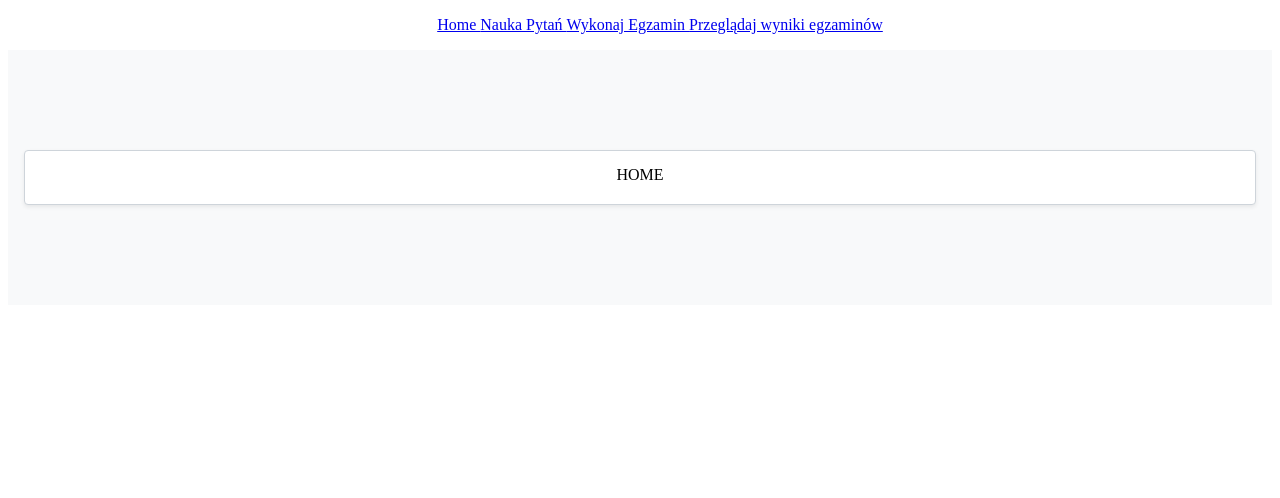
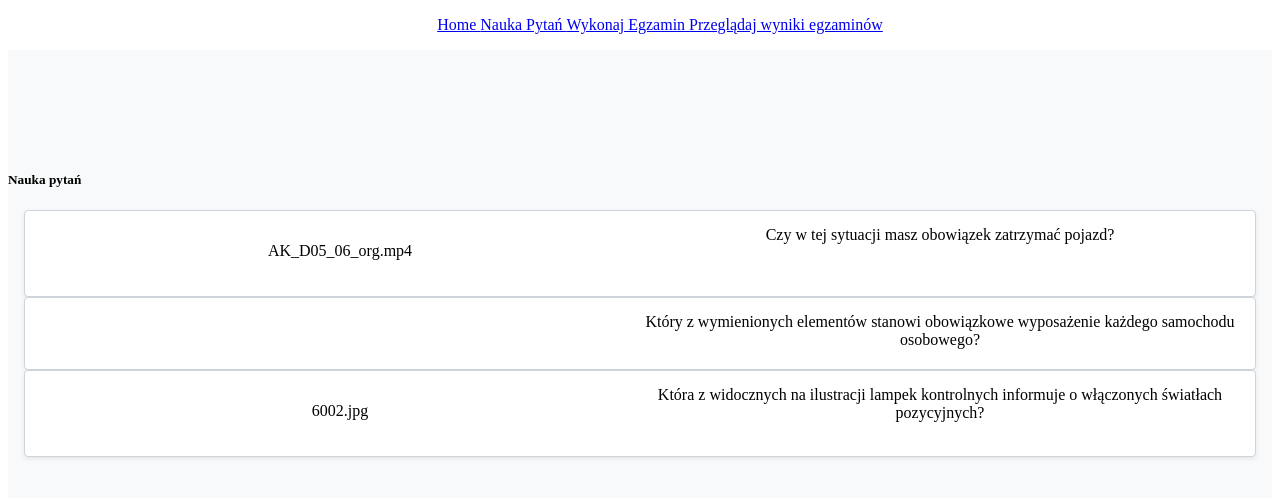
Before and after one commit to michaltrabski/driving-exam-app, a React (Create React App) app: page /learn in a window 1280 px wide. Shown: the top 498 px of the page. Built offline with nearby package versions, Linux system fonts and the light colour scheme.

Commit message:
Learning.js connected with redux, Question.js display sinle question

```diff
--- a/src/App.js
+++ b/src/App.js
@@ -1,5 +1,5 @@
 import React from "react";
-import { Container, Row, Col, PageBackground } from "./elements/elements";
+import { PageBackground } from "./elements/elements";
 import { BrowserRouter, Switch, Route } from "react-router-dom";
 import Navigation from "./components/Navigation";
 import Home from "./pages/Home";
@@ -13,18 +13,12 @@
       <BrowserRouter>
         <Navigation></Navigation>
         <PageBackground>
-          <Container>
-            <Row>
-              <Col>
           <Switch>
             <Route exact path="/" component={Home} />
             <Route path="/learn" component={Learning} />
             <Route path="/exam" component={Exam} />
             <Route path="/exam-reviev" component={ExamReview} />
           </Switch>
-              </Col>
-            </Row>
-          </Container>
         </PageBackground>
       </BrowserRouter>
     </>
--- /dev/null
+++ b/src/components/Media.js
@@ -0,0 +1,7 @@
+import React from "react";
+
+const Media = ({ m }) => {
+  return <p>{m}</p>;
+};
+
+export default Media;
--- /dev/null
+++ b/src/components/Question.js
@@ -0,0 +1,20 @@
+import React from "react";
+import { Container, Row, Col } from "../elements/elements";
+import Media from "./Media";
+
+const Question = ({ question }) => {
+  const { t, m } = question;
+
+  return (
+    <Container>
+      <Row>
+        <Col>
+          <Media m={m} />
+        </Col>
+        <Col>{t}</Col>
+      </Row>
+    </Container>
+  );
+};
+
+export default Question;
--- a/src/index.js
+++ b/src/index.js
@@ -2,8 +2,18 @@
 import ReactDOM from "react-dom";
 import App from "./App";
 import * as serviceWorker from "./serviceWorker";
+import { createStore } from "redux";
+import { Provider } from "react-redux";
+import { questionsReducer } from "./store/reducers/questionsReducer";
 
-ReactDOM.render(<App />, document.getElementById("root"));
+const store = createStore(questionsReducer);
+
+ReactDOM.render(
+  <Provider store={store}>
+    <App />
+  </Provider>,
+  document.getElementById("root")
+);
 
 // If you want your app to work offline and load faster, you can change
 // unregister() to register() below. Note this comes with some pitfalls.
--- a/src/pages/Learning.js
+++ b/src/pages/Learning.js
@@ -1,7 +1,29 @@
-import React from "react";
+import React, { Component } from "react";
+import Question from "../components/Question";
+import { connect } from "react-redux";
 
-const Home = () => {
-  return "HOME";
+class Learning extends Component {
+  render() {
+    console.log(
+      "Learning render this.props.questions = ",
+      this.props.questions
+    );
+
+    const { questions } = this.props;
+    return (
+      <>
+        <h5>Nauka pytań</h5>
+        {questions.map(question => (
+          <Question key={question.id} question={question} />
+        ))}
+      </>
+    );
+  }
+}
+
+const mapStateToProps = state => {
+  return {
+    questions: state
+  };
 };
-
-export default Home;
+export default connect(mapStateToProps)(Learning);
--- /dev/null
+++ b/src/store/reducers/questionsReducer.js
@@ -0,0 +1,45 @@
+export const questionsReducer = (state = initialState, actions) => {
+  return state;
+};
+
+const initialState = [
+  {
+    k: "a,b,c,d,t,am,a1,a2,b1,c1,d1",
+    id: "99",
+    t: "Czy w tej sytuacji masz obowiązek zatrzymać pojazd?",
+    a: "",
+    b: "",
+    c: "",
+    r: "t",
+    s: "3",
+    m: "AK_D05_06_org.mp4",
+    th: "Pozostałe"
+  },
+  {
+    k: "b",
+    id: "3723",
+    t:
+      "Który z wymienionych elementów stanowi obowiązkowe wyposażenie każdego samochodu osobowego?",
+    a: "Trójkąt ostrzegawczy.",
+    b: "Apteczka.",
+    c: "Koło zapasowe.",
+    r: "a",
+    s: "3",
+    m: "",
+    th:
+      "Wyposażenie pojazdu związane z bezpieczeństwem, korzystanie z pasów, zagłówków i fotelików"
+  },
+  {
+    k: "b",
+    id: "9092",
+    t:
+      "Która z widocznych na ilustracji lampek kontrolnych informuje o włączonych światłach pozycyjnych?",
+    a: "A.",
+    b: "B.",
+    c: "C.",
+    r: "c",
+    s: "1",
+    m: "6002.jpg",
+    th: "Aspekty mechaniczne związane z zachowaniem bezpieczeństwa na drodze"
+  }
+];
```
Lines whose indentation alone changed are shown as unchanged.
